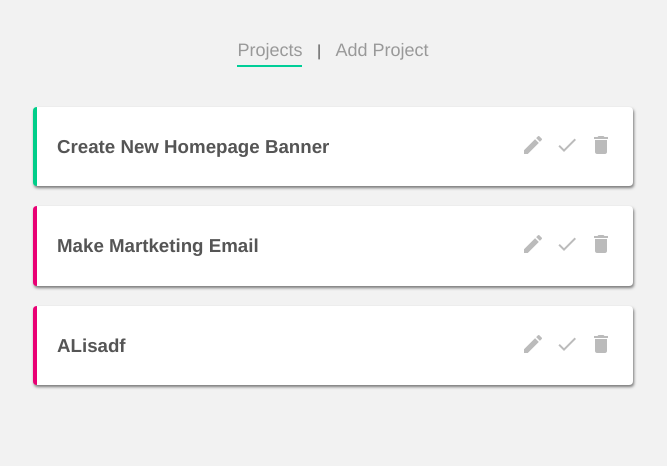
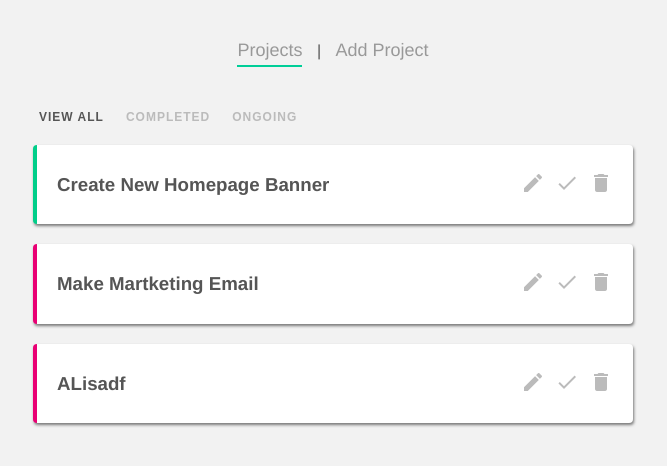
Before and after one commit to abjam/project-planner, a Vue app: page / in a window 1280 px wide. Shown: the top 466 px of the page, without its empty margins (307-974 px from the left). Built offline with nearby package versions, Linux system fonts and the light colour scheme; data requests are answered from the project's data file.

Commit message:
filtering is done

```diff
--- /dev/null
+++ b/src/components/FilterNav.vue
@@ -0,0 +1,36 @@
+<template>
+  <nav class="filter-nav">
+    <button @click="filterButton('all')" :class="{active: current === 'all'}">View all</button>
+    <button @click="filterButton('completed')" :class="{active: current === 'completed'}">Completed</button>
+    <button @click="filterButton('ongoing')" :class="{active: current === 'ongoing'}">Ongoing</button>
+  </nav>
+</template>
+
+<script>
+export default {
+  props: ['current'],
+  methods: {
+    filterButton(by) {
+        this.$emit('filterChange', by)
+    }
+  }
+}
+</script>
+
+<style>
+    .filter-nav button {
+        background: none;
+        border: none;
+        color: #bbb;
+        outline: none;
+        font-size: 12px;
+        text-transform: uppercase;
+        margin-right: 10px;
+        letter-spacing: 1px;
+        font-weight: bold;
+        cursor: pointer;
+    }
+    .filter-nav button.active {
+        color: #555;
+    }
+</style>
--- a/src/views/HomeView.vue
+++ b/src/views/HomeView.vue
@@ -1,7 +1,8 @@
 <template>
   <div class="home">
+    <FilterNav @filterChange="current = $event" :current="current" />
     <div v-if="projects.length">
-      <div v-for="project in projects" :key="project.id">
+      <div v-for="project in filteredProject" :key="project.id">
         <SingleProject :prj="project" @delete="handleDelete" @complete="handleComplete" />
       </div>
     </div>
@@ -10,10 +11,11 @@
 
 <script>
 import SingleProject from '../components/SingleProject.vue';
+import FilterNav from '@/components/FilterNav.vue';
 
 export default {
   name: 'HomeView',
-  components: { SingleProject },
+  components: { SingleProject, FilterNav },
   mounted() {
       fetch("http://localhost:3000/projects")
         .then(res => res.json())
@@ -23,6 +25,7 @@
   data() {
       return {
         projects: [],
+        current: 'all'
       }
     },
   methods: {
@@ -37,6 +40,21 @@
       })
 
       p.complete = !p.complete;
+    },
+
+    // handleFilter(by) {
+    //   this.current = by
+    // }
+  },
+  computed: {
+    filteredProject() {
+      if(this.current === 'completed') {
+        return this.projects.filter(item => item.complete)
+      } else if(this.current === 'ongoing') {
+        return this.projects.filter(item => !item.complete)
+      } else {
+        return this.projects
+      }
     }
   }
 }
```
